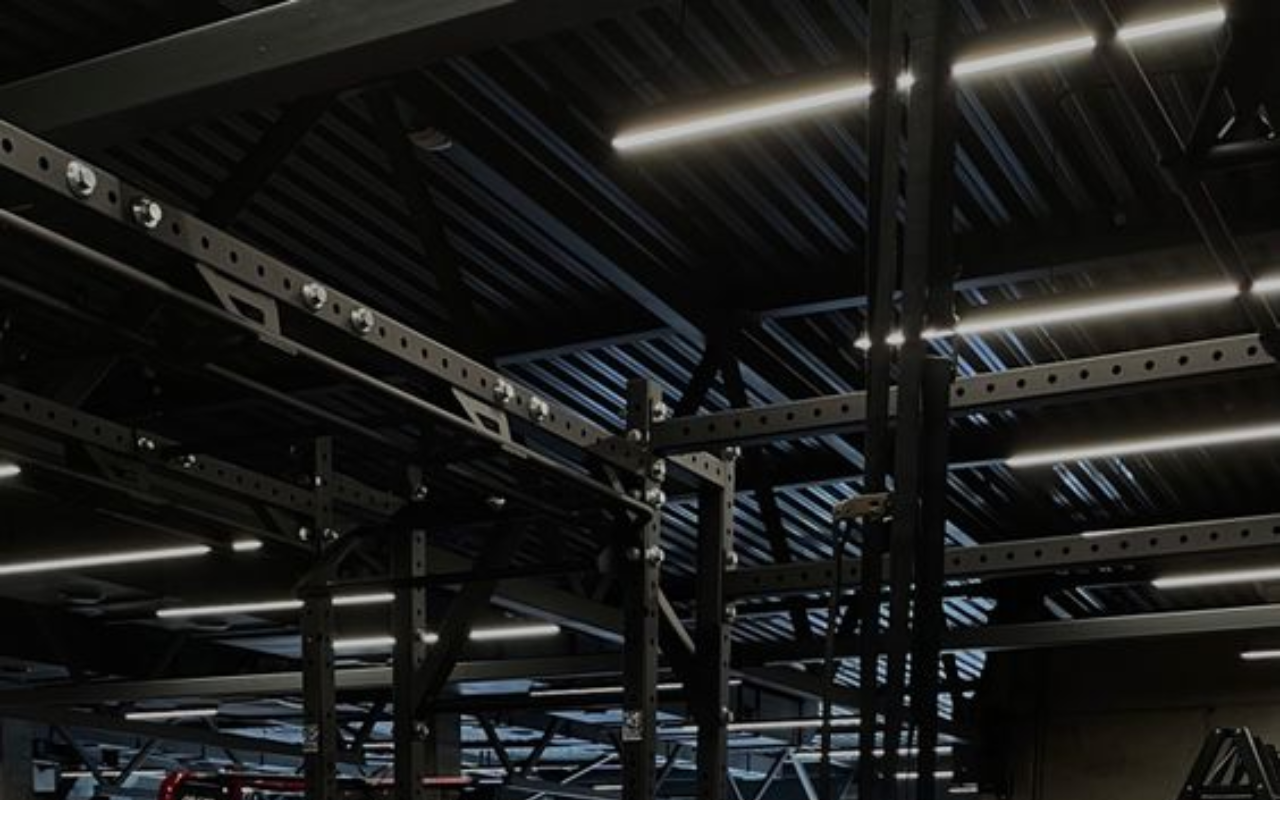
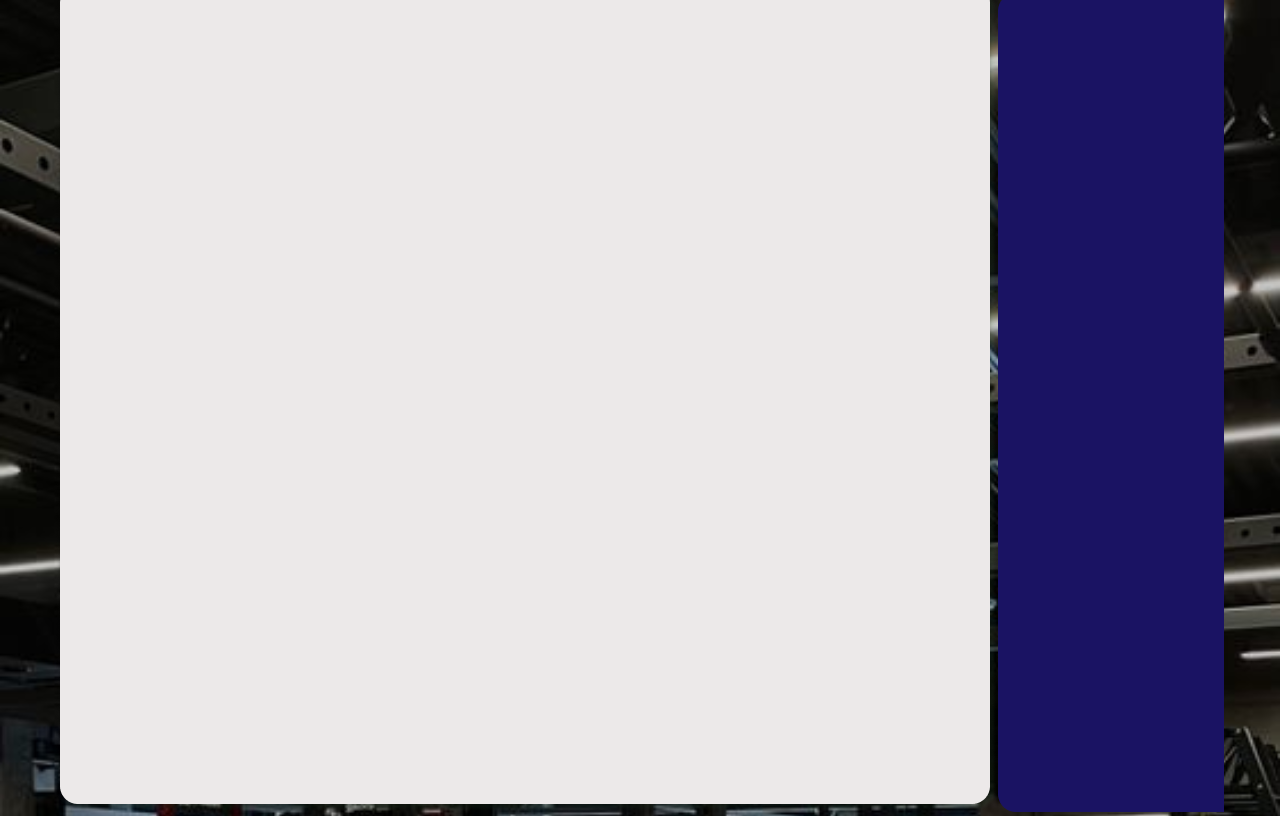
Before and after one commit to BrendanJay/GymManagementSystem, a React (Create React App) app in the folder gym-management-systems/home-page/: page /admin in a window 1280 px wide. Built offline with nearby package versions, Linux system fonts and the light colour scheme; a web font is replaced by a local one.

Commit message:
[update][condes]
update dashboard

```diff
--- a/gym-management-systems/home-page/src/admin_page/admin.css
+++ b/gym-management-systems/home-page/src/admin_page/admin.css
@@ -0,0 +1,24 @@
+
+
+/* Group 8 */
+.background {
+    position: absolute;
+    width: 930px;
+    height: 819px;
+    left: 97px;
+    top: 68px;
+
+
+}
+
+/* Rectangle 18 */
+
+.adminboard {
+    position: absolute;
+    width: 226px;
+    height: 819px;
+    left: -100px;
+    top: 68px;
+
+
+}
--- a/gym-management-systems/home-page/src/admin_page/admin.js
+++ b/gym-management-systems/home-page/src/admin_page/admin.js
@@ -1,10 +1,30 @@
 import React from 'react'
+import Background from '../admin_page/AdminImages/BackgroundWhite.png';
+import AdminBackground from '../admin_page/AdminImages/AdminBoard.png';
+
 
 function Adminpage() {
     return (
-        <div></div>
 
+        <div>
 
+        {/*  AdminWhiteBackground   */}
+        <img
+        loading="lazy"
+        src={Background}
+        className="background"
+        alt="background"
+        />
+
+        {/*  AdminBackground    */}
+        <img
+        loading="lazy"
+        src={AdminBackground}
+        className="adminboard"
+        alt="adminbackground"
+        />
+
+        </div>
     );
 
 
```
Also changed, not shown: gym-management-systems/home-page/src/admin_page/AdminImages/AdminBoard.png (added), gym-management-systems/home-page/src/admin_page/AdminImages/BackgroundWhite.png (added).
